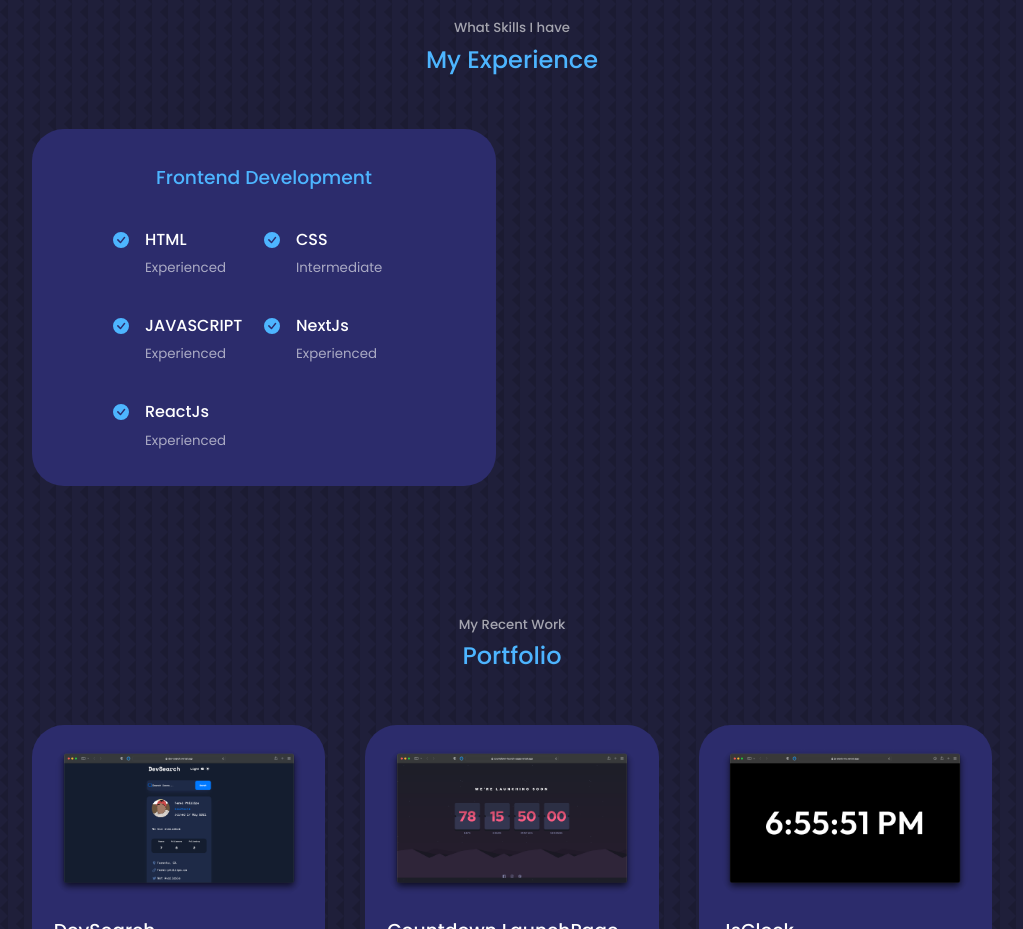
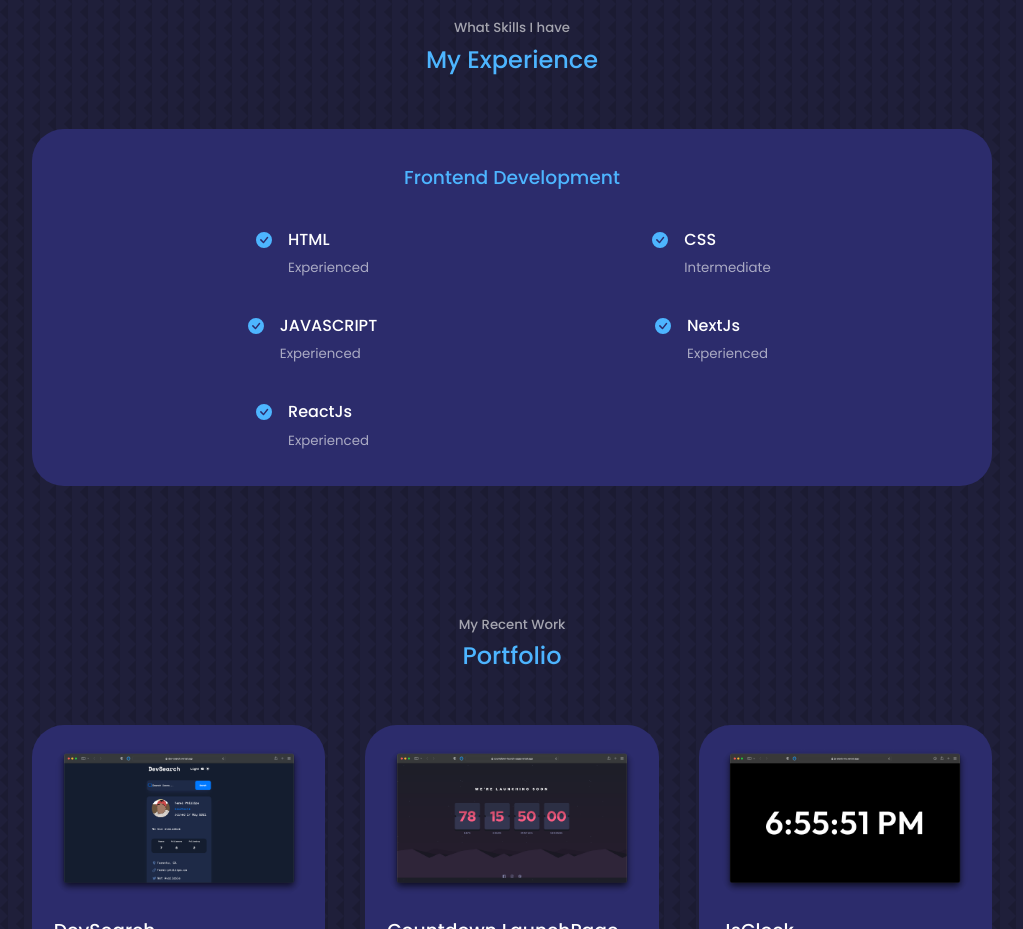
Before and after one commit to UziStacks/portfolioV2, a React (Create React App) app: page / in a window 1280 px wide. Shown: the part 1740-2669 px from the top of the page, without its empty margins (128-1151 px from the left). Built offline with nearby package versions, Linux system fonts and the light colour scheme.

Commit message:
fixed portfolio links

```diff
--- a/src/components/experience/experience.module.css
+++ b/src/components/experience/experience.module.css
@@ -1,7 +1,7 @@
 .experience__container {
   display: grid;
   gap: 2rem;
-  grid-template-columns: 1fr 1fr;
+  grid-template-columns: 1fr;
 }
 
 .experience__container > div {
@@ -33,6 +33,7 @@
 .experience__details {
   display: flex;
   gap: 1rem;
+  justify-content: center;
 }
 
 .experience__details__icon {
--- a/src/components/portfolio/PortfolioData.jsx
+++ b/src/components/portfolio/PortfolioData.jsx
@@ -24,14 +24,14 @@ export const PortfolioData = [
     id: 3,
     image: IMG3,
     title: 'JsClock',
-    github: 'https://js-clock-mu.vercel.app/',
-    demo: 'https://github.com/UziStacks/JSClock',
+    github: 'https://github.com/UziStacks/JSClock',
+    demo: 'https://js-clock-mu.vercel.app/',
   },
   {
     id: 4,
     image: IMG4,
     title: 'First portfolio',
     github: 'https://github.com/UziStacks/devportfoliov1.2',
-    demo: 'https://terel-phillips.ca/',
+    demo: 'https://devportfoliov1-2.vercel.app/',
   },
 ];
```
